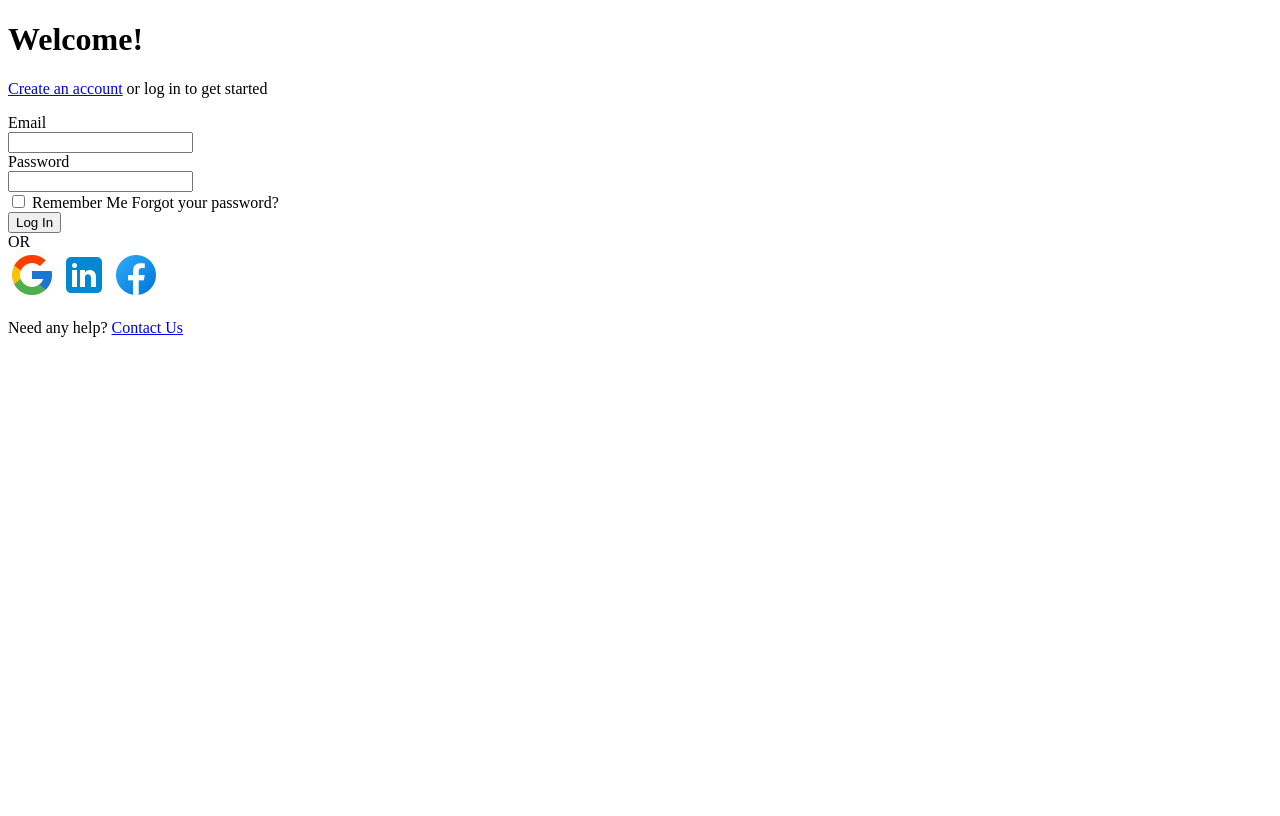
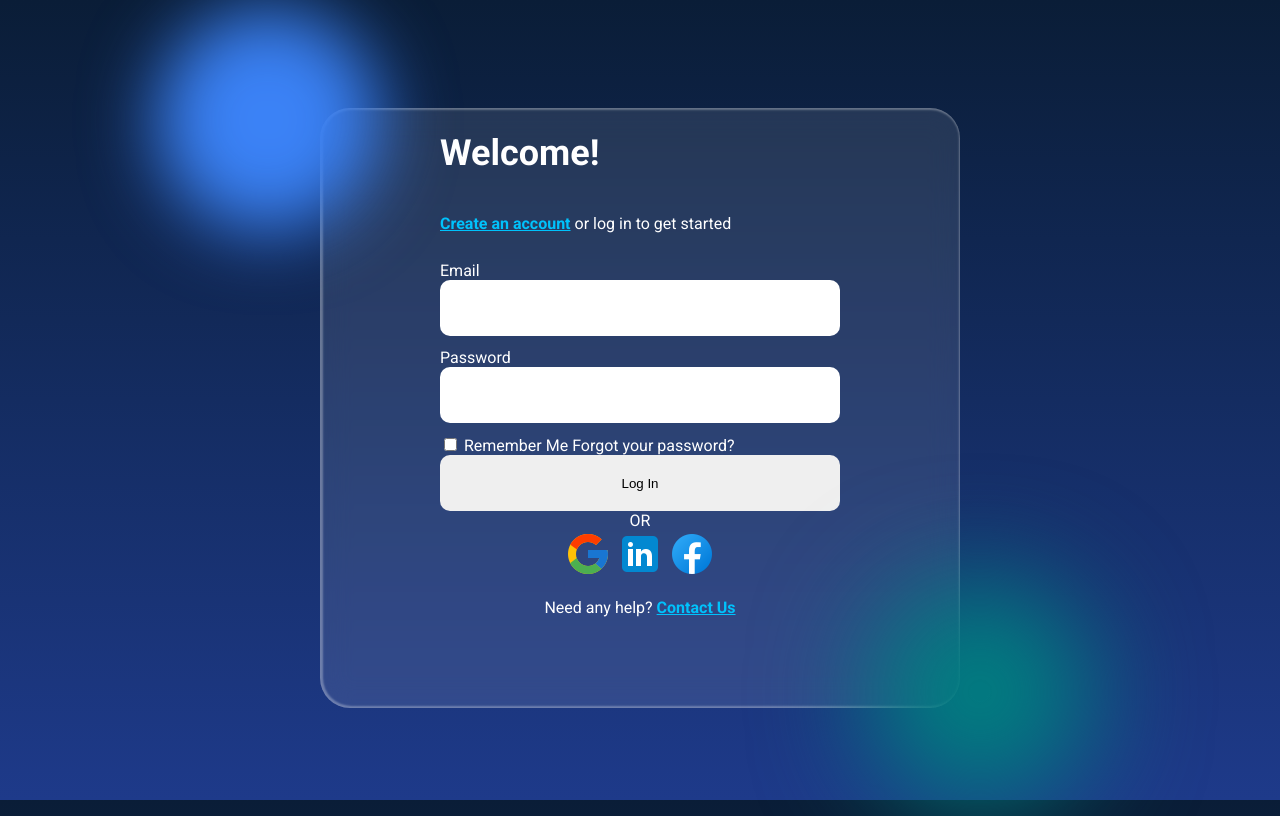
Before and after one commit to Winnie-Waiguru/savannah-form-redesign, a plain HTML site: page index.html in a window 1280 px wide. Drawn offline with Linux system fonts and the light colour scheme.

Commit message:
Added styling

```diff
--- a/index.html
+++ b/index.html
@@ -5,6 +5,12 @@
     <meta name="viewport" content="width=device-width, initial-scale=1.0" />
     <title>Log in form</title>
     <link rel="stylesheet" href="styles.css" />
+    <link rel="preconnect" href="https://fonts.googleapis.com" />
+    <link rel="preconnect" href="https://fonts.gstatic.com" crossorigin />
+    <link
+      href="https://fonts.googleapis.com/css2?family=Roboto:ital,wght@0,100..900;1,100..900&display=swap"
+      rel="stylesheet"
+    />
   </head>
   <body>
     <div class="container">
@@ -26,7 +32,9 @@
         </div>
         <button type="submit">Log In</button>
       </form>
-      <span>OR</span>
+      <div>
+        <span>OR</span>
+      </div>
       <div class="socials">
         <img src="images/icons8-google-48.png" alt="google icon" />
         <img src="images/icons8-linkedin-48.png" alt="linkedin icon" />
@@ -34,6 +42,7 @@
       </div>
       <p>Need any help? <a href="#">Contact Us</a></p>
     </div>
+
     <script src="script.js"></script>
   </body>
 </html>
--- a/styles.css
+++ b/styles.css
@@ -0,0 +1,93 @@
+* {
+  padding: 0;
+  marging: 0;
+  box-sizing: border-box;
+}
+
+body,
+form,
+.container {
+  display: flex;
+}
+
+body {
+  background-image: linear-gradient(
+    to bottom,
+    #0a1d37 0%,
+    #142c61 50%,
+    #1e3a8a 100%
+  );
+  background-attachment: fixed;
+  align-items: center;
+  justify-content: center;
+  height: 100vh;
+  font-family: "Roboto", sans-serif;
+  font-size: 16px;
+}
+
+h1 {
+  font-size: 36px;
+  font-weight: bold;
+}
+
+a {
+  color: #00c2fc;
+  font-weight: bold;
+}
+
+form {
+  flex-direction: column;
+}
+
+#email,
+#password,
+form > button {
+  width: 400px;
+  height: 56px;
+  border-radius: 10px;
+  border: none;
+}
+
+form > div {
+  margin-top: 12px;
+}
+
+.container {
+  position: relative;
+  width: 640px;
+  height: 600px;
+  top: 10;
+  color: white;
+  background: rgba(255, 255, 255, 0.1);
+  backdrop-filter: blur(15px);
+  -webkit-backdrop-filter: blur(15px); /* For Safari support */
+  border-radius: 30px;
+  box-shadow: inset 1px 0 2px 2px rgba(255, 255, 255, 0.3);
+  align-items: center;
+  flex-direction: column;
+  z-index: 10;
+}
+
+.container::before,
+.container:after {
+  content: "";
+  position: absolute;
+  width: 224px;
+  height: 224px;
+  border-radius: 100%;
+  z-index: 0;
+}
+
+.container::before {
+  top: -100px;
+  left: -164px;
+  background: #3b82f6;
+  filter: blur(36px);
+}
+
+.container::after {
+  bottom: -96px;
+  right: -132px;
+  background: #008080;
+  filter: blur(56px);
+}
```
